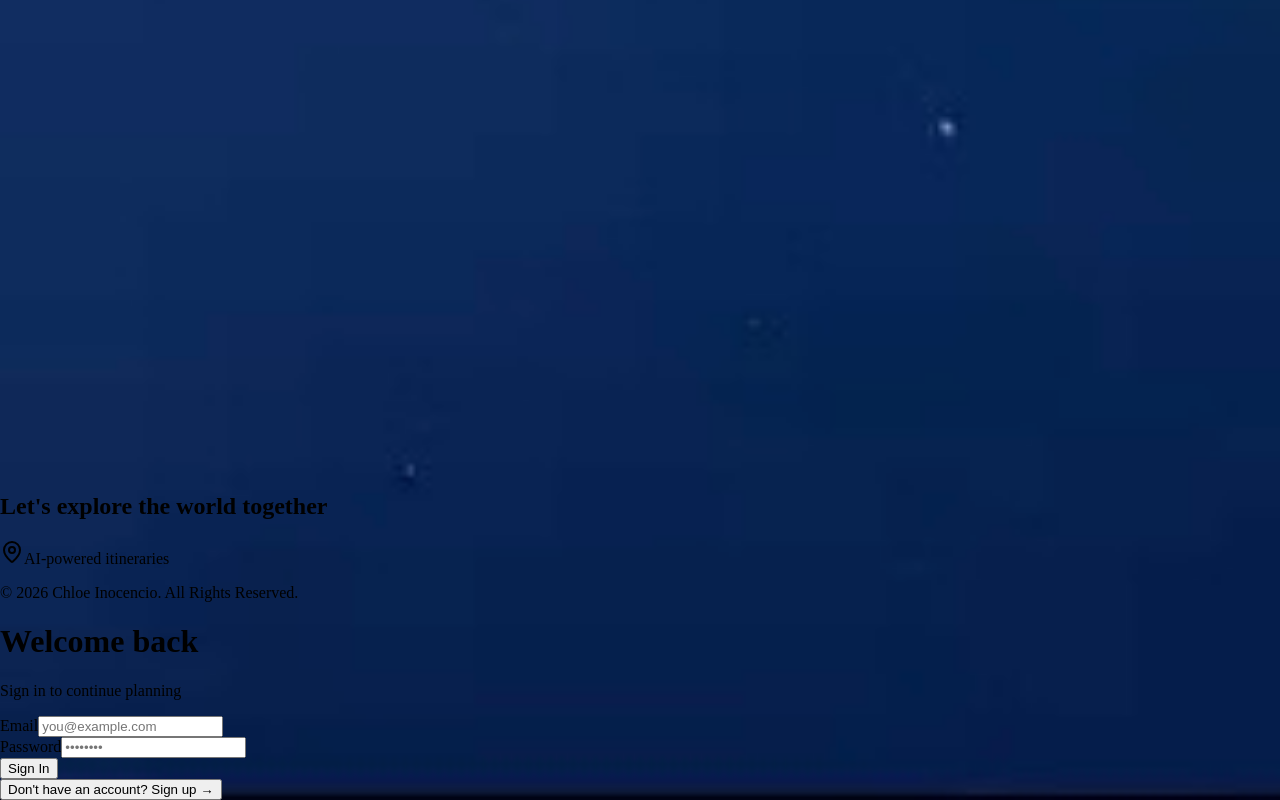
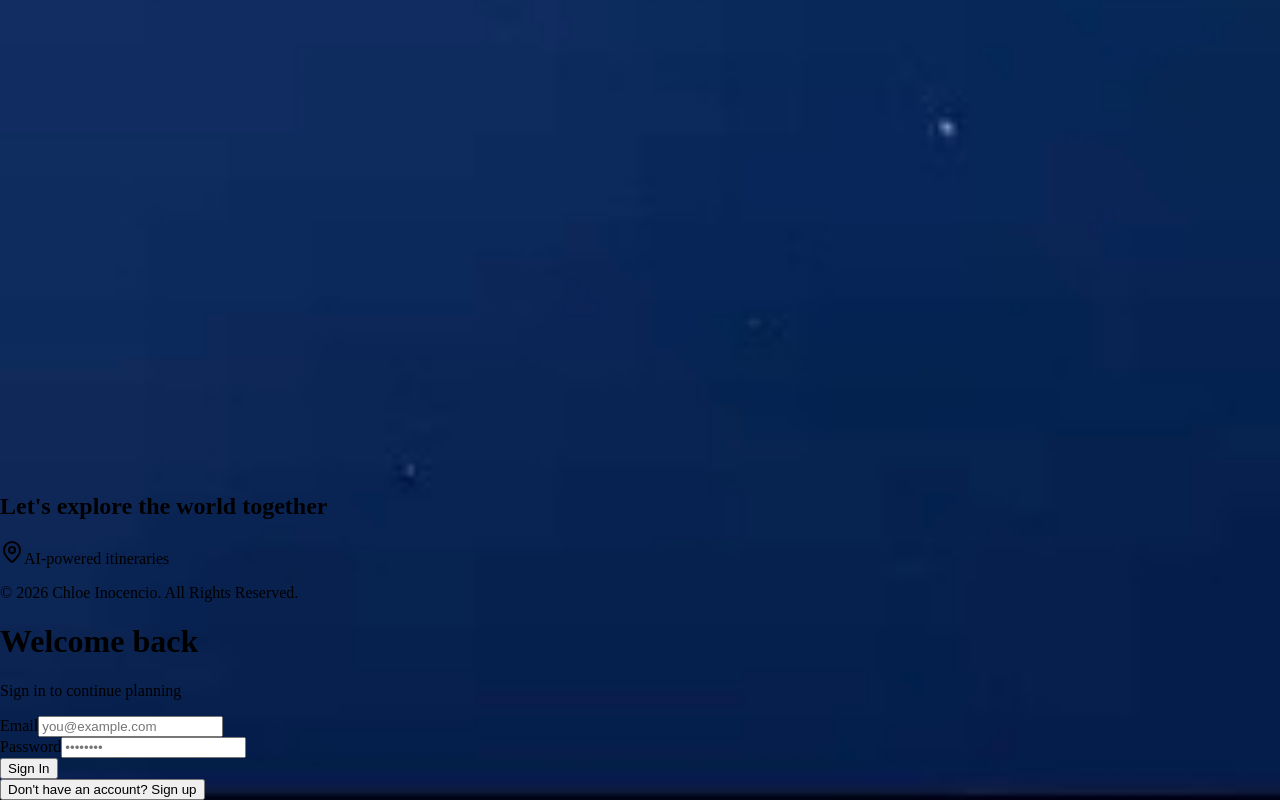
Before and after one commit to chloeinocencio/WhereTwo, a React (Vite) app: page / in a window 1280 px wide. Shown: the part 2906-3706 px from the top of the page. Built offline with nearby package versions, Linux system fonts and the light colour scheme; the HTML template or start-up script is replaced by a standard one.

Commit message:
Update spacing and text in AuthView component

```diff
--- a/src/app/components/AuthView.tsx
+++ b/src/app/components/AuthView.tsx
@@ -119,7 +119,7 @@
       {/* Left panel */}
       <div className="relative z-10 flex-1 flex flex-col items-center justify-center p-12 lg:p-16 gap-3 text-center">
         <img src={logoImg} alt="WhereTwo" className="h-40 w-auto max-w-[400px]" />
-        <div className="space-y-3">
+        <div className="space-y-1">
           <h2 className="text-3xl font-bold text-white leading-tight">
             Let's explore the world together
           </h2>
@@ -215,7 +215,7 @@
               onClick={() => { setIsSignUp(!isSignUp); setError(''); }}
               className="text-sm text-white/50 hover:text-white/80 transition-colors"
             >
-              {isSignUp ? 'Already have an account? Sign in →' : "Don't have an account? Sign up →"}
+              {isSignUp ? 'Already have an account? Sign in ' : "Don't have an account? Sign up "}
             </button>
           </div>
         </div>
```
